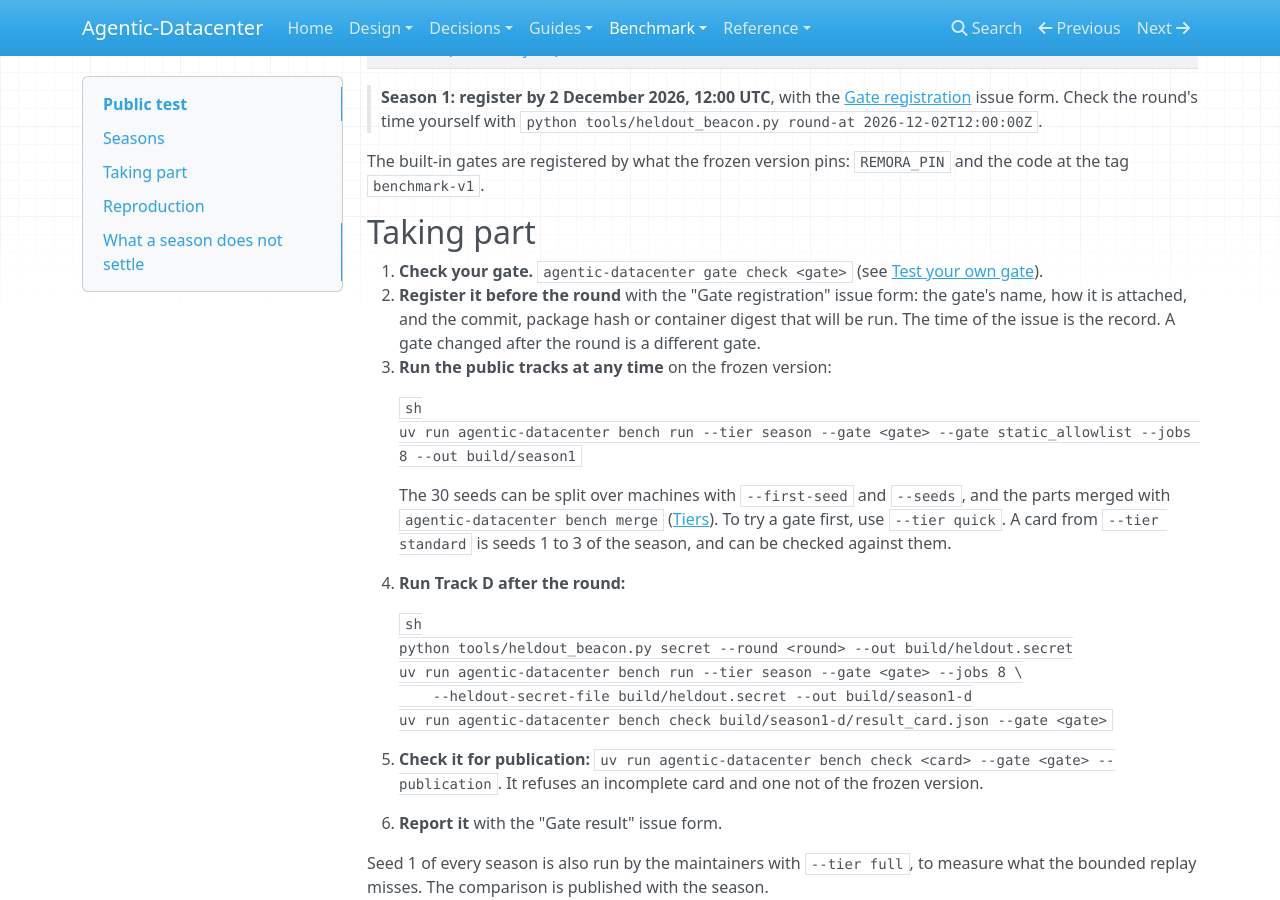
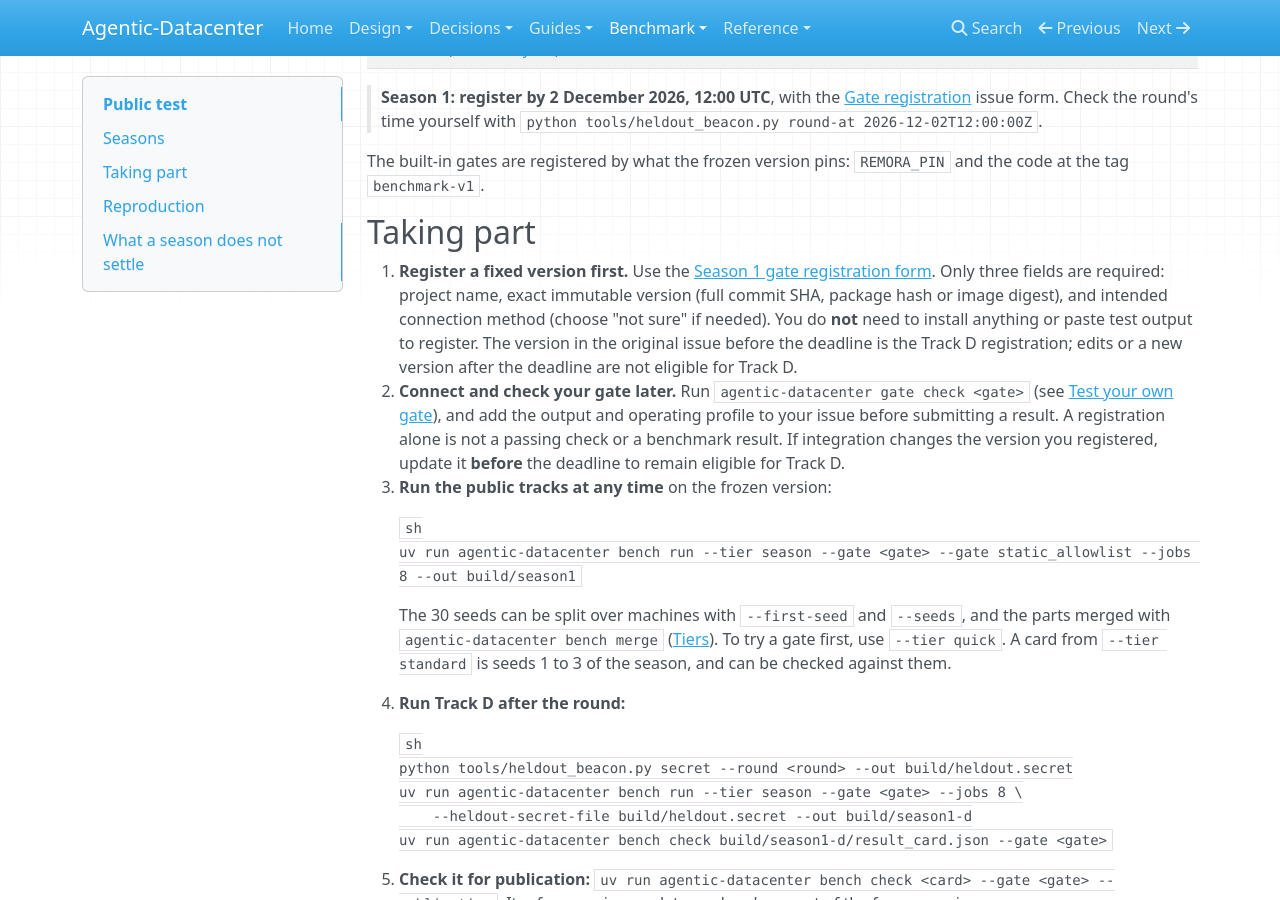
Before and after one commit to agentic-datacenter/agentic-datacenter, an MkDocs documentation site: the page built from docs/bench/PUBLIC_TEST.md, in a window 1280 px wide and 900 px high, scrolled down 626 px. Built offline with MkDocs 1.6.1, drawn with Linux system fonts in a browser that asks for light colours; nearby versions of some CDN libraries.

Commit message:
docs: clarify register-first Season 1 workflow

````diff
--- a/docs/bench/PUBLIC_TEST.md
+++ b/docs/bench/PUBLIC_TEST.md
@@ -20,8 +20,8 @@ The built-in gates are registered by what the frozen version pins: `REMORA_PIN`
 
 ## Taking part
 
-1. **Check your gate.** `agentic-datacenter gate check <gate>` (see [Test your own gate](../guides/bring-your-own-gate.md)).
-2. **Register it before the round** with the "Gate registration" issue form: the gate's name, how it is attached, and the commit, package hash or container digest that will be run. The time of the issue is the record. A gate changed after the round is a different gate.
+1. **Register a fixed version first.** Use the [Season 1 gate registration form](https://github.com/darklordVirtual/agentic-datacenter/issues/new?template=gate-registration.yml). Only three fields are required: project name, exact immutable version (full commit SHA, package hash or image digest), and intended connection method (choose "not sure" if needed). You do **not** need to install anything or paste test output to register. The version in the original issue before the deadline is the Track D registration; edits or a new version after the deadline are not eligible for Track D.
+2. **Connect and check your gate later.** Run `agentic-datacenter gate check <gate>` (see [Test your own gate](../guides/bring-your-own-gate.md)), and add the output and operating profile to your issue before submitting a result. A registration alone is not a passing check or a benchmark result. If integration changes the version you registered, update it **before** the deadline to remain eligible for Track D.
 3. **Run the public tracks at any time** on the frozen version:
 
     ```sh
````
